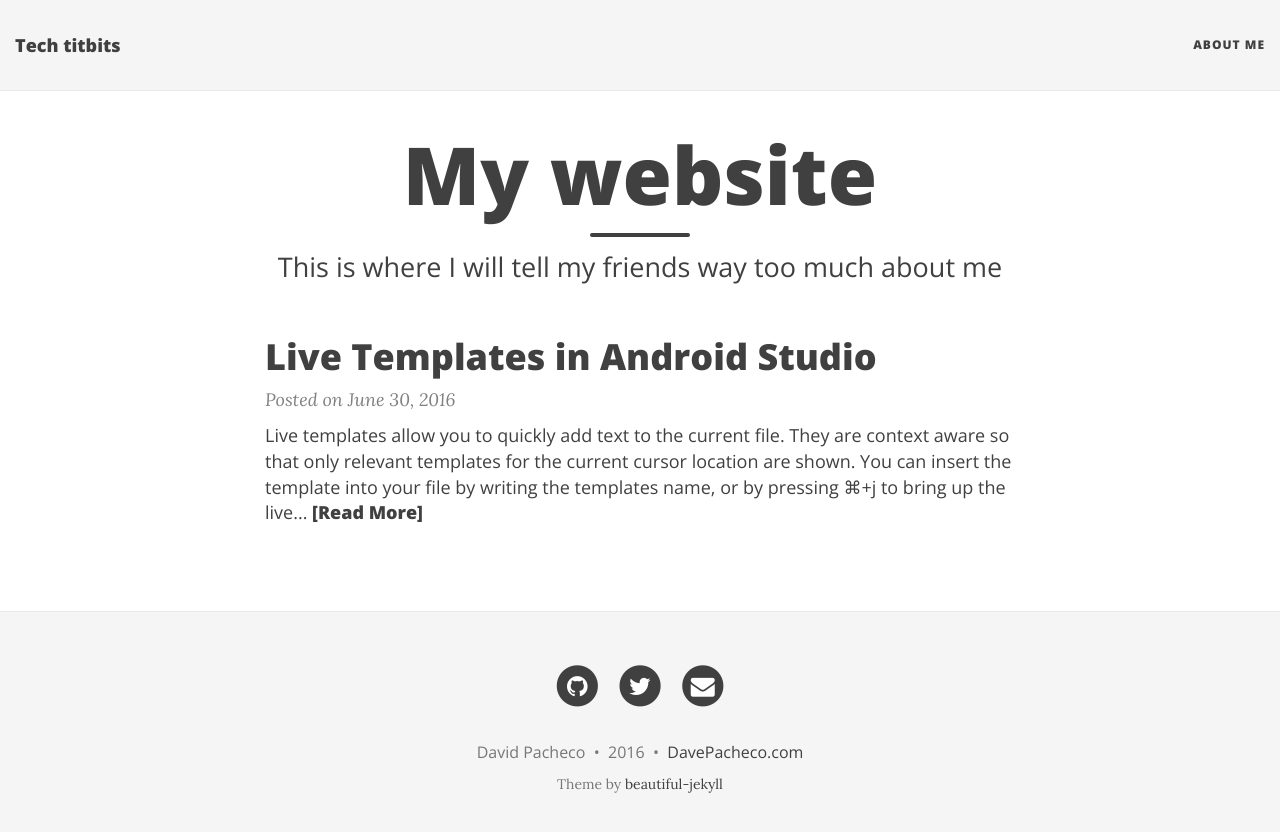
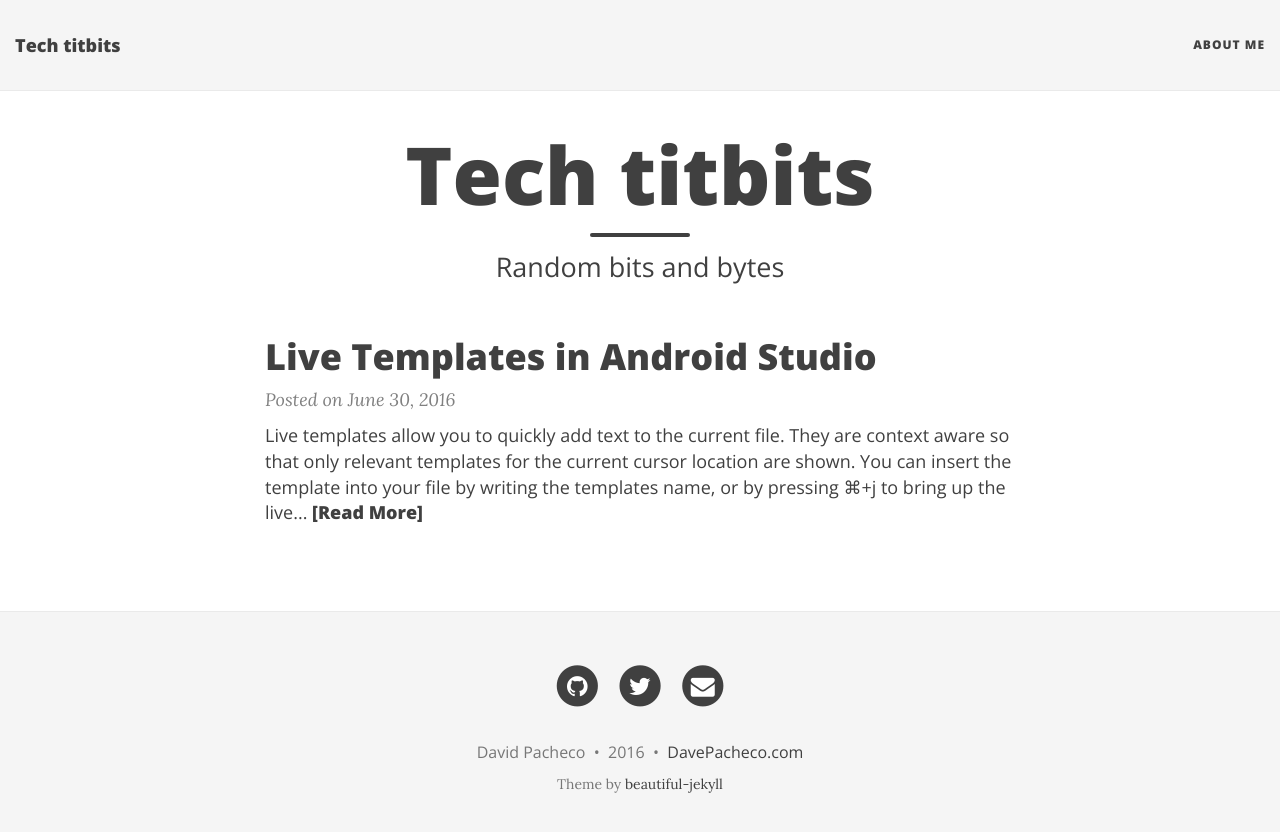
Before and after one commit to dapacheco/tech-titbits, a Jekyll site: the page built from index.html, in a window 1280 px wide. Shown: the top 832 px of the page. Built offline with Jekyll 4.4.1, drawn with Linux system fonts in a browser that asks for light colours; nearby versions of some CDN libraries; the list of posts is cut into pages by our own code.

Commit message:
Updated site url and some copy.

```diff
--- a/_config.yml
+++ b/_config.yml
@@ -4,8 +4,8 @@
 # baseurl is the website's URL without the hostname
 
 # If you are building a GitHub project page then use these settings:
-url: "http://davepacheco.com/tech"
-baseurl: "/tech"
+url: "http://davepacheco.com/tech-titbits"
+baseurl: "/tech-titbits"
 
 # Of course don't forget to change the username and projectname to YOUR username and project
 
--- a/index.html
+++ b/index.html
@@ -1,7 +1,7 @@
 ---
 layout: page
-title: My website
-subtitle: This is where I will tell my friends way too much about me
+title: Tech titbits
+subtitle: Random bits and bytes
 ---
 
 <div class="posts-list">
```
